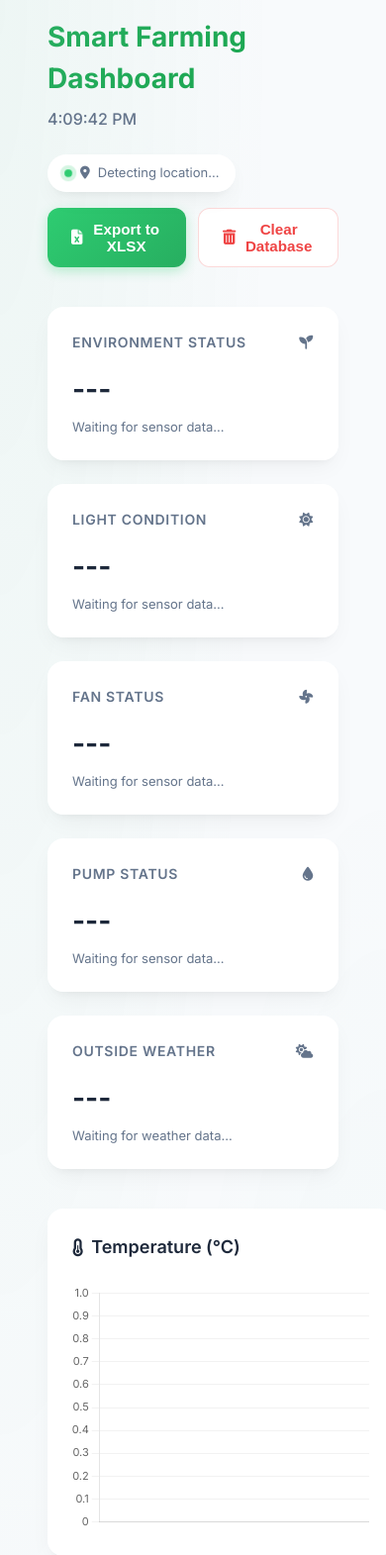
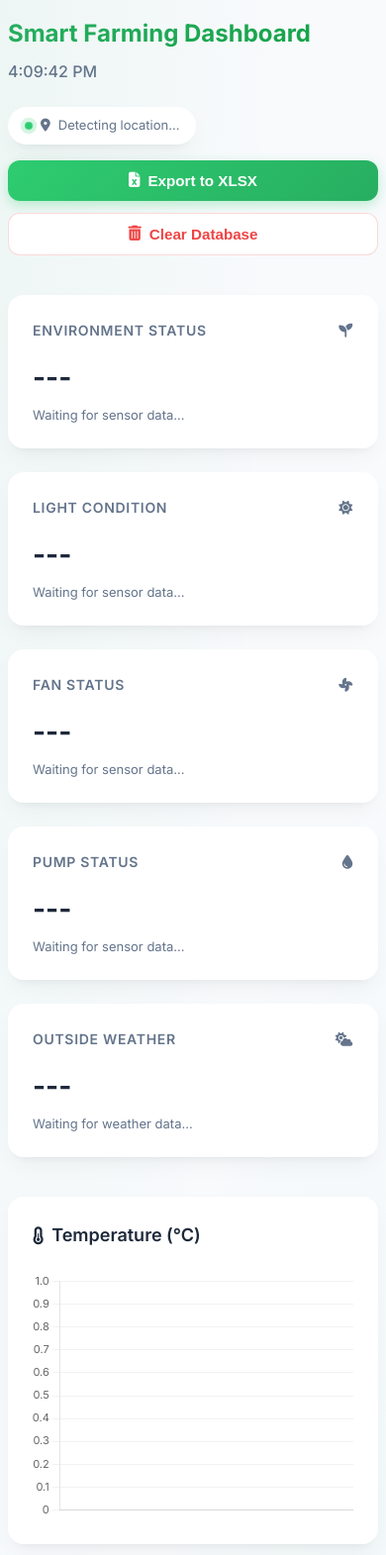
Before and after one commit to adsurkasur/agrocer, a Flask app: page / in a window 390 px wide. Shown: the top 1571 px of the page at 99% size. Run offline with Flask 3, Linux system fonts and the light colour scheme; data that the repository does not hold is empty.

```diff
--- a/static/css/style.css
+++ b/static/css/style.css
@@ -29,13 +29,13 @@ body {
     color: var(--text-main);
     line-height: 1.5;
     min-height: 100vh;
-    padding: 2rem;
+    padding: 1.5rem 1rem;
 }
 
 .container {
-    max-width: 100%;
-    margin: 0;
-    padding: 0 2rem;
+    max-width: 1280px;
+    margin: 0 auto;
+    padding: 0;
 }
 
 .main-header {
@@ -50,7 +50,6 @@ body {
 
 .header-left {
     flex: 1;
-    min-width: 300px;
 }
 
 .header-right {
@@ -321,13 +320,23 @@ tbody tr:hover {
 }
 
 /* RESPONSIVE */
-@media (max-width: 640px) {
-    body { padding: 1rem; }
+@media (max-width: 1024px) {
+    .chart-grid { grid-template-columns: repeat(auto-fit, minmax(300px, 1fr)); }
+}
+
+@media (max-width: 768px) {
+    body { padding: 1rem 0.5rem; }
     .main-header { flex-direction: column; align-items: flex-start; gap: 1.5rem; }
     .header-right { align-items: flex-start; width: 100%; }
-    .top-actions { width: 100%; justify-content: space-between; }
-    .btn { flex: 1; justify-content: center; }
+    .top-actions { width: 100%; flex-wrap: wrap; }
+    .btn { flex: 1; min-width: 140px; justify-content: center; }
     h1 { font-size: 1.75rem; }
+    .status-grid { grid-template-columns: repeat(auto-fit, minmax(180px, 1fr)); }
+}
+
+@media (max-width: 480px) {
+    h1 { font-size: 1.5rem; }
     .status-grid { grid-template-columns: 1fr; }
-    .chart-grid { grid-template-columns: 1fr; }
+    .top-actions { flex-direction: column; }
+    .btn { width: 100%; }
 }
--- a/static/js/script.js
+++ b/static/js/script.js
@@ -245,7 +245,7 @@ function updateCharts(fullData) {
     const luxRange = getAdaptiveRange(luxValues, 10);
     luxChart.data.labels = labels;
     luxChart.data.datasets[0].data = luxValues;
-    luxChart.options.scales.y.min = Math.max(0, luxRange.min);
+    luxChart.options.scales.y.min = 0;
     luxChart.options.scales.y.max = luxRange.max;
     luxChart.update();
 }
```
